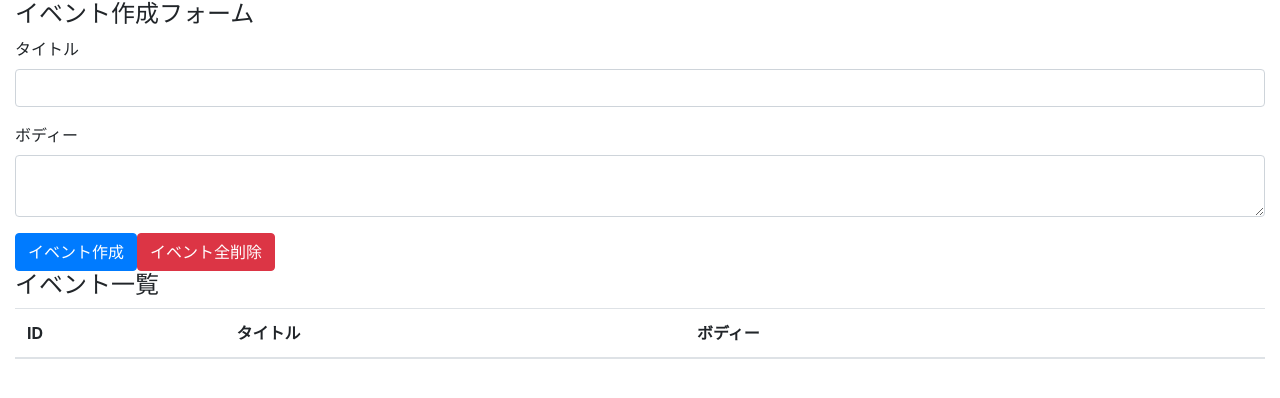
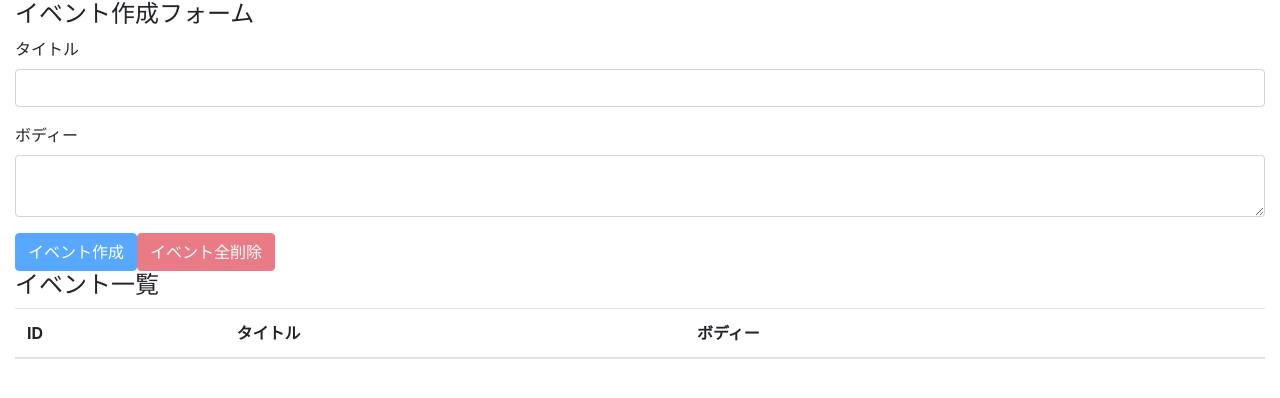
Before and after one commit to kynefuk/react-hooks, a React (Create React App) app: page / in a window 1280 px wide. Shown: the top 398 px of the page. Built offline with nearby package versions, Linux system fonts and the light colour scheme.

Commit message:
全削除を実装

```diff
--- a/src/components/App.js
+++ b/src/components/App.js
@@ -20,11 +20,30 @@ const App = () => {
   };
 
   const handleClickDelete = (id) => {
-    dispatch({
-      type: 'DELETE_EVENT',
-      id,
-    });
+    const result = window.confirm(
+      `このイベント(id: ${id})を削除して良いですか？`
+    );
+    if (result) {
+      dispatch({
+        type: 'DELETE_EVENT',
+        id,
+      });
+    }
   };
+
+  const deleteAllEvents = (e) => {
+    e.preventDefault();
+    const result = window.confirm('全削除してよいですか?');
+    if (result) {
+      dispatch({
+        type: 'DELETE_ALL_EVENT',
+      });
+    }
+  };
+
+  const unCreatable = title === '' || body === '';
+
+  const unDeletable = state.length === 0;
 
   return (
     <div className='container-fluid'>
@@ -48,10 +67,18 @@ const App = () => {
             onChange={(e) => setBody(e.target.value)}
           />
         </div>
-        <button className='btn btn-primary' onClick={addEvent}>
+        <button
+          className='btn btn-primary'
+          onClick={addEvent}
+          disabled={unCreatable}>
           イベント作成
         </button>
-        <button className='btn btn-danger'>イベント全削除</button>
+        <button
+          className='btn btn-danger'
+          onClick={deleteAllEvents}
+          disabled={unDeletable}>
+          イベント全削除
+        </button>
       </form>
 
       <h4>イベント一覧</h4>
```
